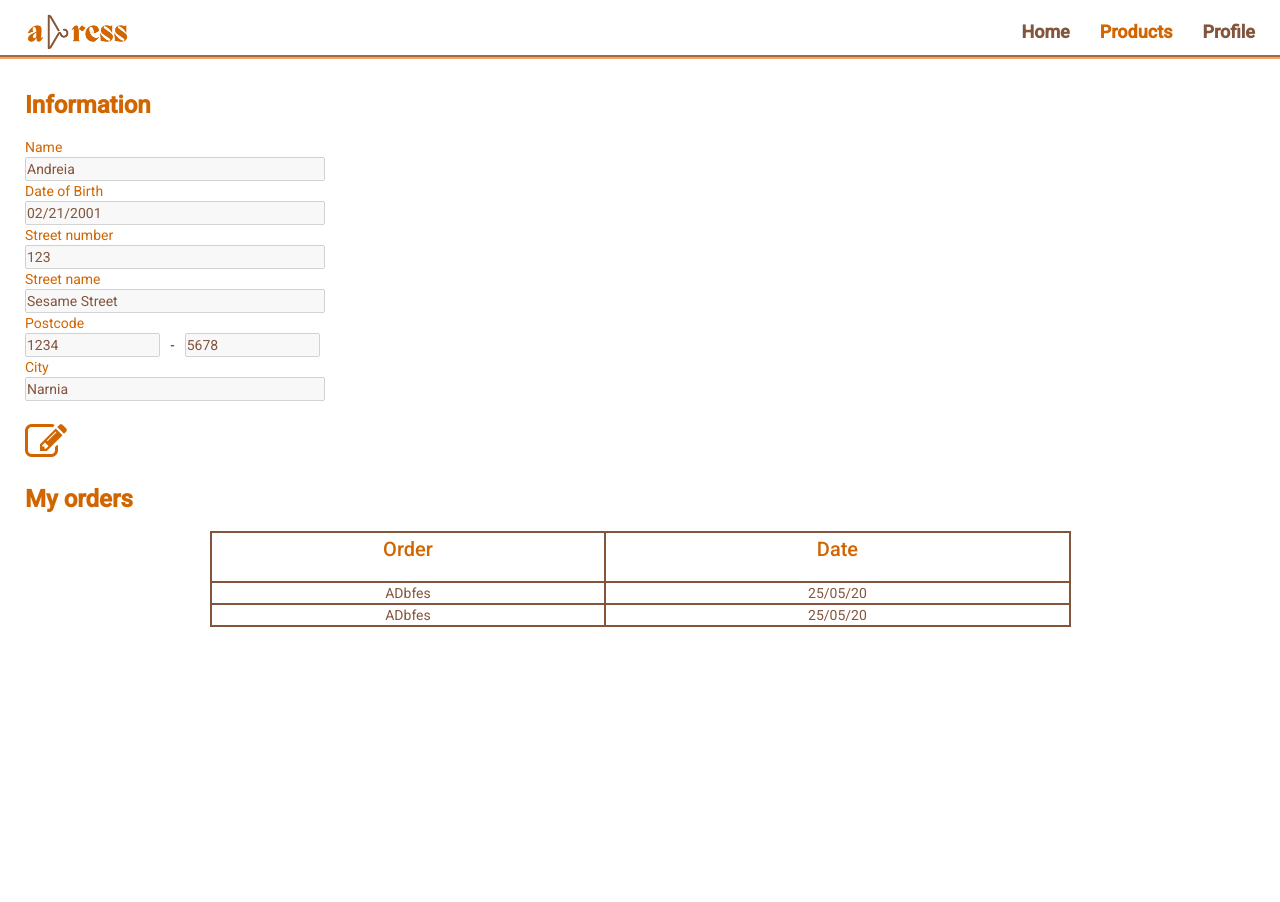
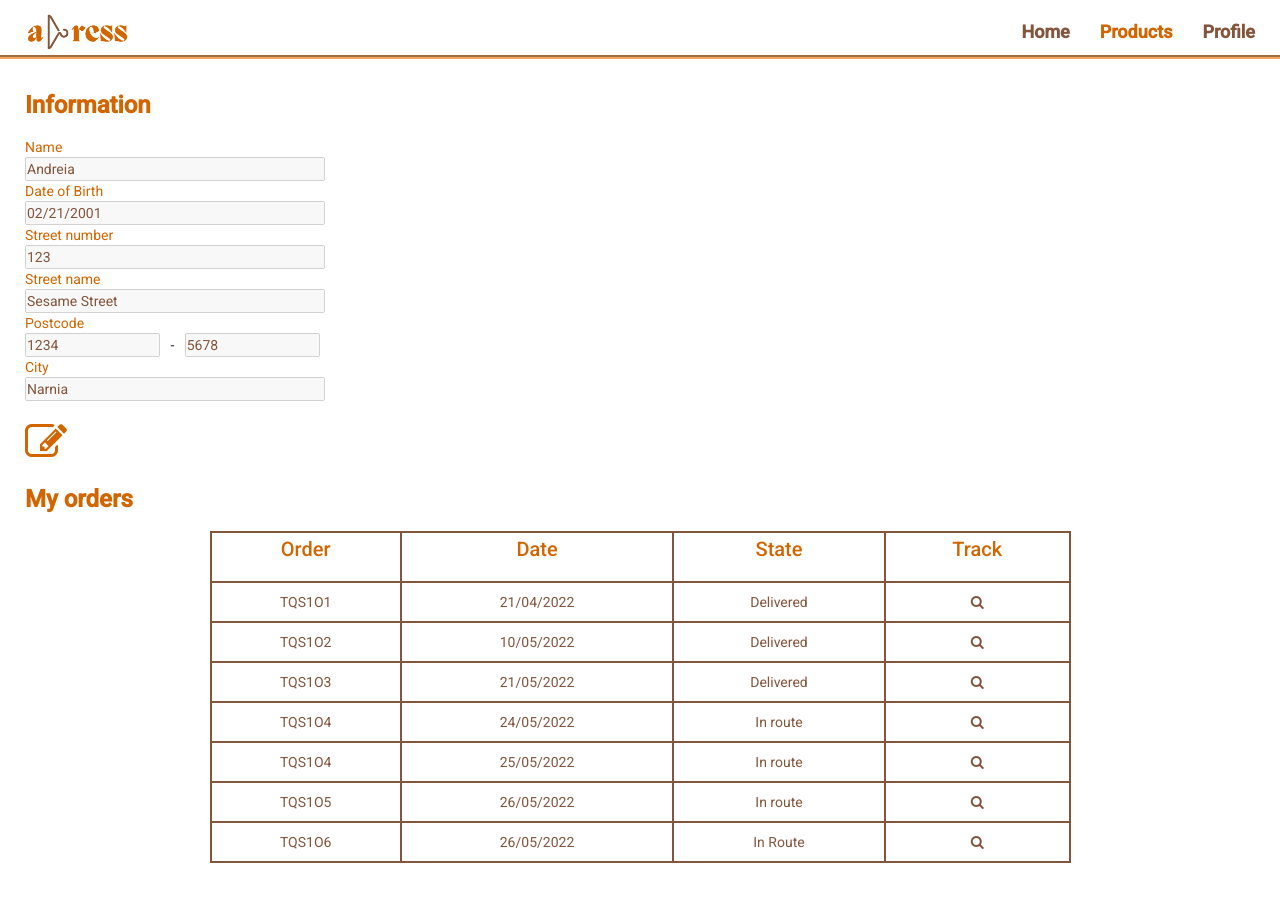
Before and after one commit to TQSGroup-45/TQSFinalProject, an Angular app in the folder aDress/webapp/a-dress/: page /profile in a window 1280 px wide. Shown: the top 902 px of the page. Before the commit the page ends 800 px from the top, so only its background shows below. Built offline with nearby package versions, Linux system fonts and the light colour scheme.

Commit message:
profile complete

```diff
--- /dev/null
+++ b/aDress/webapp/a-dress/src/app/profile/order.ts
@@ -0,0 +1,16 @@
+export interface Order {
+    id: number,
+    code:string,
+    status:string,
+    date:string
+}
+export const orders:Order[]=[
+    {id: 0,code:"TQS1O1",status:"Delivered",date:"21/04/2022"},
+    {id: 1,code:"TQS1O2",status:"Delivered",date:"10/05/2022"},
+    {id: 2,code:"TQS1O3",status:"Delivered",date:"21/05/2022"},
+    {id: 3,code:"TQS1O4",status:"In route",date:"24/05/2022"},
+    {id: 4,code:"TQS1O4",status:"In route",date:"25/05/2022"},
+    {id: 5,code:"TQS1O5",status:"In route",date:"26/05/2022"},
+    {id: 6,code:"TQS1O6",status:"In Route",date:"26/05/2022"},
+
+  ];
--- a/aDress/webapp/a-dress/src/app/profile/profile.component.css
+++ b/aDress/webapp/a-dress/src/app/profile/profile.component.css
@@ -23,10 +23,11 @@
 }
 .orders table tr th{
     border: 2px solid var(--main-brown);
+
 }
 .orders table tr td{
     color:var(--main-brown);
-    border: 2px solid var(--main-brown);
+    border: 2px solid var(--main-brown); height: 40px;
 }
 .infos{
     width: 300px;
--- a/aDress/webapp/a-dress/src/app/profile/profile.component.html
+++ b/aDress/webapp/a-dress/src/app/profile/profile.component.html
@@ -42,14 +42,21 @@
     <tr>
       <th><h2>Order</h2></th>
       <th><h2>Date</h2></th>
+      <th><h2>State</h2></th>
+      <th><h2>Track</h2></th>
     </tr>
-    <tr>
-      <td>ADbfes</td>
-      <td>25/05/20</td>
-    </tr>
-    <tr>
-      <td>ADbfes</td>
-      <td>25/05/20</td>
+    <tr *ngFor="let od of orders">
+      <td>{{ od.code }}</td>
+      <td>{{ od.date }}</td>
+      <td>{{ od.status }}</td>
+      <td>
+        <i
+          class="fa fa-search"
+          aria-hidden="true"
+          (click)="trackOrder($event)"
+        ></i>
+      </td>
     </tr>
   </table>
+  <br /><br /><br />
 </div>
--- a/aDress/webapp/a-dress/src/app/profile/profile.component.ts
+++ b/aDress/webapp/a-dress/src/app/profile/profile.component.ts
@@ -1,5 +1,5 @@
 import { Component, OnInit } from '@angular/core';
-
+import { Order,orders} from '../profile/order'
 @Component({
   selector: 'app-profile',
   templateUrl: './profile.component.html',
@@ -13,7 +13,7 @@ export class ProfileComponent implements OnInit {
   postcode1:string="";
   postcode2:string="";
   city:string="";
-
+  orders:Order[]=orders;
   constructor() { }
 
   ngOnInit(): void {
@@ -96,4 +96,7 @@ export class ProfileComponent implements OnInit {
     cancel!.style.display="none";
     console.log(this.name,this.date,this.city)
   }
+  trackOrder(event:any):void{
+    console.log(event.target)
+  }
 }
```
